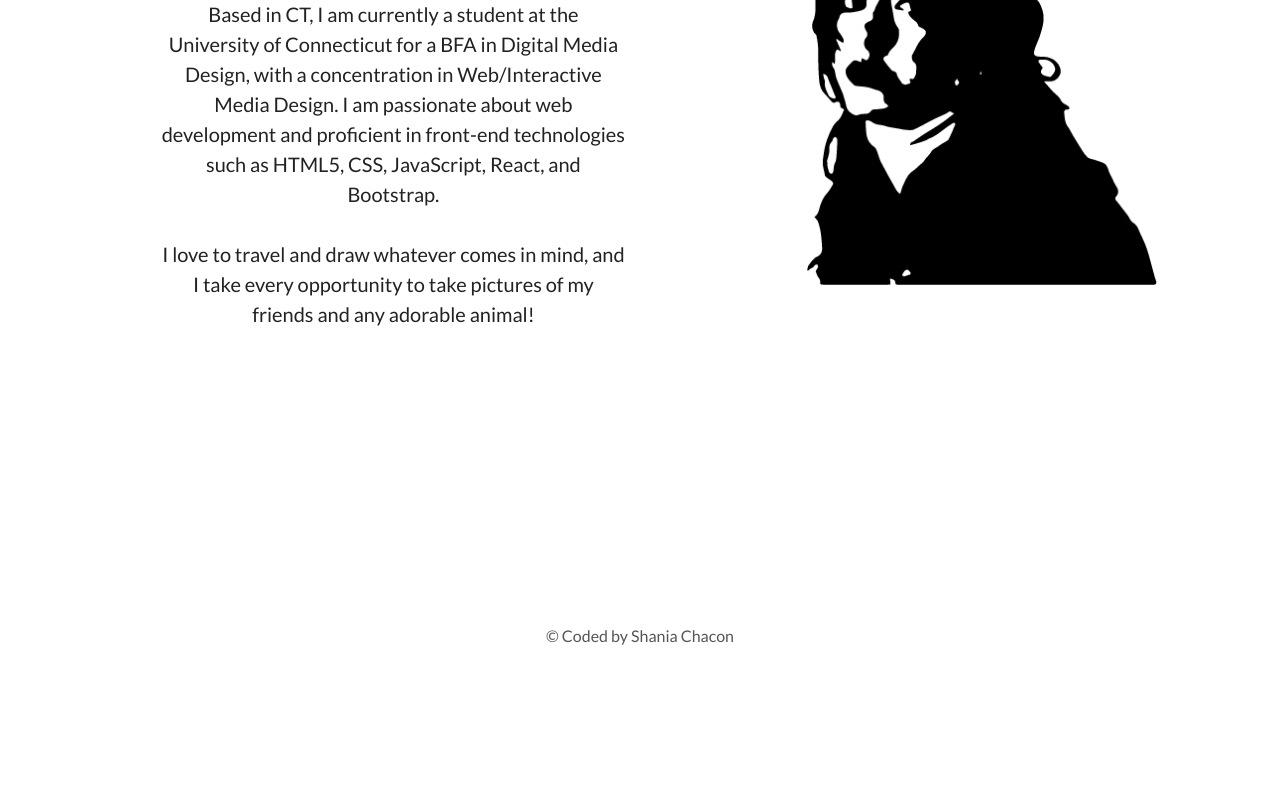
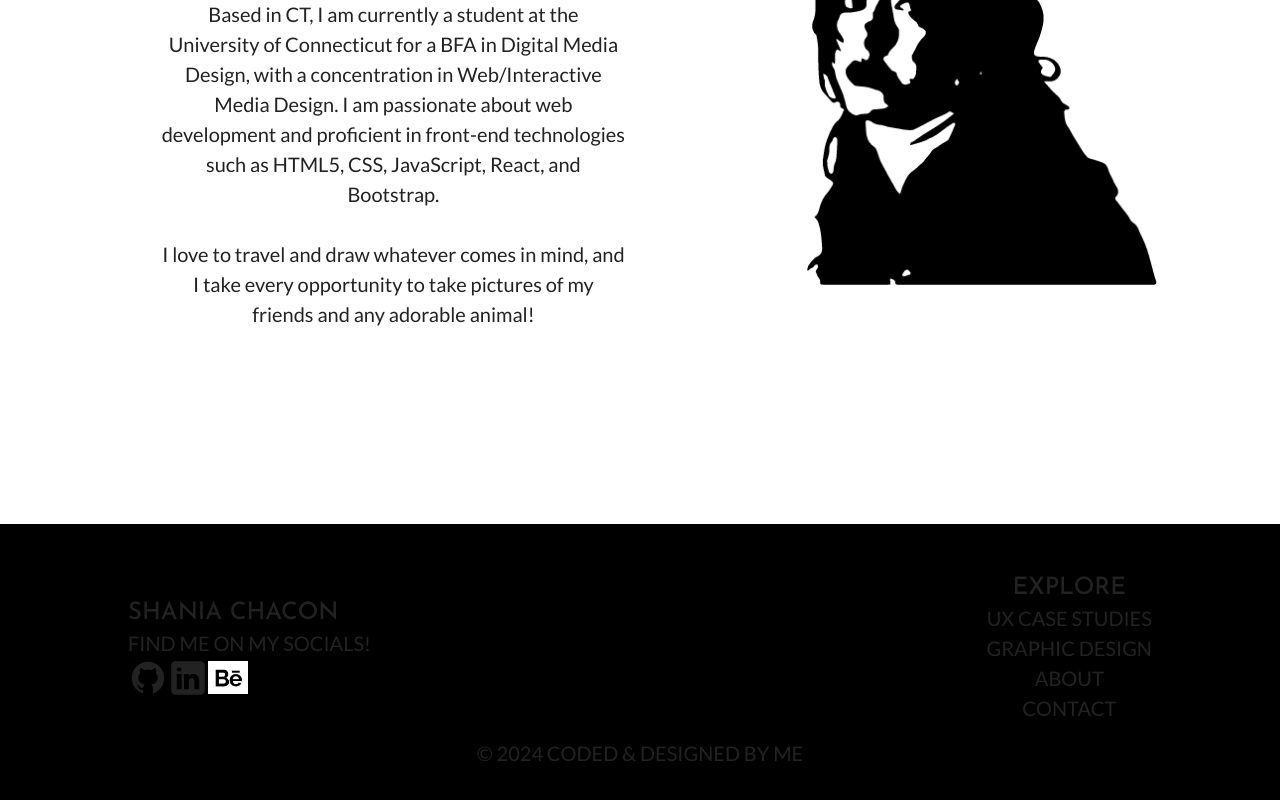
Before and after one commit to chaconshania/Portfolio, a React (Vite) app: page /about in a window 1280 px wide. Shown: the part 356-1156 px from the top of the page. Before the commit the page ends 1064 px from the top, so only its background shows below. Built offline with nearby package versions, Linux system fonts and the light colour scheme.

Commit message:
Added extra link elements in Navbar and footer

```diff
--- a/src/common/Footer/Footer.jsx
+++ b/src/common/Footer/Footer.jsx
@@ -1,11 +1,44 @@
 import styles from "./FooterStyles.module.css";
-
+import githubIcon from "../../assets/github-light.svg";
+import linkedinIcon from "../../assets/linkedin-light.svg";
+import behanceIcon from "../../assets/behance-dark.jpg";
 function Footer() {
   return (
     <section id="footer" className={styles.container}>
-      <p>
-        &copy; Coded by Shania Chacon <br />
-      </p>
+      <div className={styles.navfooter}>
+        <div className={styles.branding}>
+          <h3>SHANIA CHACON</h3>
+          <p>FIND ME ON MY SOCIALS!</p>
+          <div className={styles.socials}>
+            <a href="https://github.com/chaconshania" target="_blank">
+              <img src={githubIcon} alt="Github icon" />
+            </a>
+            <a
+              href="https://www.linkedin.com/in/shania-chacon-508a90263/"
+              target="_blank"
+            >
+              <img src={linkedinIcon} alt="Linkedin icon" />
+            </a>
+            <a href="https://www.behance.net/shaniachacon" target="_blank">
+              <img src={behanceIcon} alt="Behance icon" />
+            </a>
+          </div>
+        </div>
+        <div></div>
+        <div className={styles.navigation}>
+          <h3>EXPLORE</h3>
+          <p>UX CASE STUDIES</p>
+          <p>GRAPHIC DESIGN</p>
+          <p>ABOUT</p>
+          <p>CONTACT</p>
+        </div>
+      </div>
+
+      <div className={styles.copywrite}>
+        <p>
+          &copy; 2024 CODED & DESIGNED BY ME <br />
+        </p>
+      </div>
     </section>
   );
 }
--- a/src/common/Footer/FooterStyles.module.css
+++ b/src/common/Footer/FooterStyles.module.css
@@ -1,9 +1,41 @@
 .container {
+  padding-top: 50px;
+  padding-bottom: 60px;
+  background-color: #000;
+  min-height: 500px;
+}
+.navfooter {
+  display: flex;
+  flex-direction: row;
+  align-content: center;
+  justify-content: space-between;
+  padding-left: 10%;
+  padding-right: 10%;
+}
+.navigation {
   text-align: center;
-  padding-top: 100px;
-  margin-bottom: 60px;
-  p {
-    font-size: 16px;
-    color: var(--form-text-color);
+}
+
+.socials img {
+  width: 40px;
+}
+@media (width >= 400px) {
+  .navfooter {
+    flex-direction: column;
+    align-items: center;
+    text-align: center;
+    gap: 15px;
+    padding-bottom: 15px;
   }
 }
+@media (width >= 800px) {
+  .navfooter {
+    flex-direction: row;
+    text-align: left;
+  }
+}
+.copywrite {
+  font-size: 16px;
+  color: var(--form-text-color);
+  text-align: center;
+}
--- a/src/components/Navbar.jsx
+++ b/src/components/Navbar.jsx
@@ -8,7 +8,7 @@ const Navbar = () => {
       <nav className="navbar navbar-expand-lg fixed-top">
         <div className="container-fluid">
           <Link className="navbar-brand px-2" to="/">
-            S C
+            SHANIA CHACON
           </Link>
           <button
             className="navbar-toggler"
@@ -24,10 +24,13 @@ const Navbar = () => {
           <div className="collapse navbar-collapse" id="navbarNavAltMarkup">
             <div className="navbar-nav ms-auto">
               <Link className={"link-styles px-2"} to="/">
-                Home
+                UX CASE STUDIES
               </Link>
               <Link className={"link-styles px-2"} to="/about">
-                About
+                GRAPHIC DESIGN
+              </Link>
+              <Link className={"link-styles px-2"} to="/about">
+                ABOUT
               </Link>
             </div>
           </div>
--- a/src/webpages/Home/Projects/Projects.jsx
+++ b/src/webpages/Home/Projects/Projects.jsx
@@ -7,7 +7,7 @@ import Locked from "../../../assets/locked.jpg";
 function Projects() {
   return (
     <section id="projects" className={styles.container}>
-      <h1 className="sectionTitle">Projects</h1>
+      <h1 className="sectionTitle">PROJECT HIGHLIGHTS</h1>
       <div className={styles.projects}>
         <Project
           src={luminate}
--- a/src/webpages/Home/Projects/ProjectsStyles.module.css
+++ b/src/webpages/Home/Projects/ProjectsStyles.module.css
@@ -2,6 +2,8 @@
   display: flex;
   flex-direction: column;
   align-items: center;
+  min-height: 110vh;
+  justify-content: center;
 }
 
 /* Media Queries */
```
